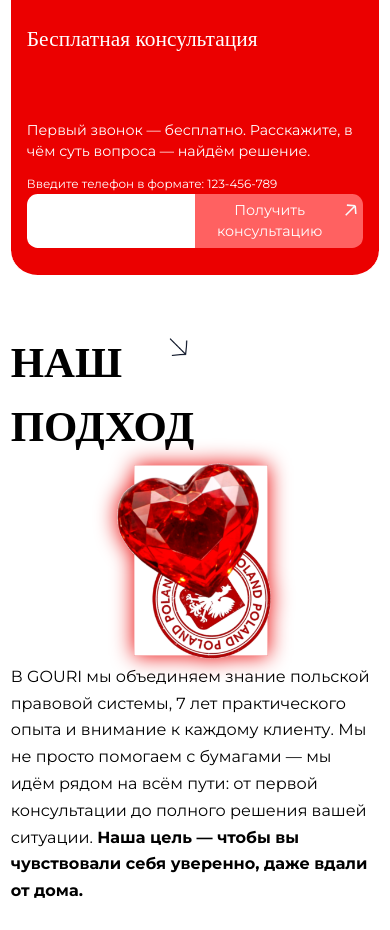
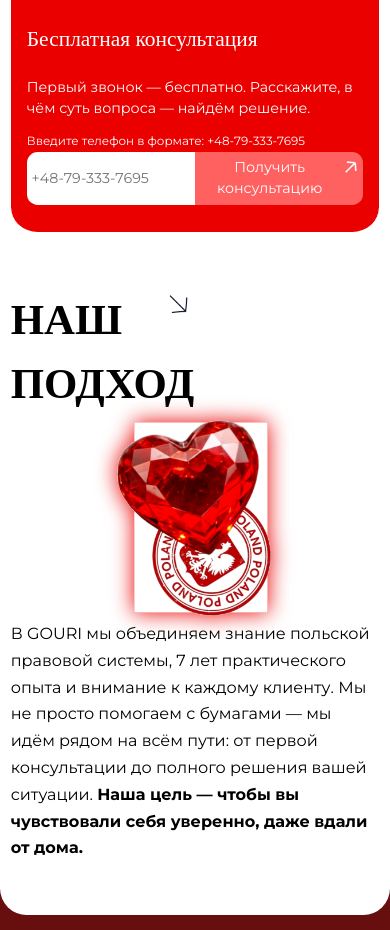
Before and after one commit to vadim4web/gouri, a Vue app: page / in a window 390 px wide. Shown: the part 3080-4010 px from the top of the page. Built offline with nearby package versions, Linux system fonts and the light colour scheme; no server answers; a web font is replaced by a local one.

Commit message:
main mobile menu image drop-shadow, services request call styles and input logic adjust, global scrollbar and selection styles

```diff
--- a/src/components/RequestCall.vue
+++ b/src/components/RequestCall.vue
@@ -1,17 +1,22 @@
 <template>
   <form class="request-call" @submit.prevent="submitForm">
     <label for="phone">
-      <small>{{ $t('services_6__') }}: 123-456-789</small>
+      <small>{{ $t('services_6__') }}: +48-79-333-7695</small>
     </label>
 
     <div class="inputs">
       <input
         id="phone"
         v-model="phone"
-        type="tel"
         name="phone"
-        pattern="[0-9]{3}[0-9]{3}[0-9]{3}"
+        autocomplete="tel"
+        placeholder="+48-79-333-7695"
         required
+        aria-label="phone-input"
+        pattern="^\+48-\d{2}-\d{3}-\d{4}$"
+        @focus="prependCountryCode"
+        @input="restrictPhoneInput"
+        @blur="clearIfOnlyPrepender"
       />
 
       <button type="submit">
@@ -46,10 +51,44 @@ const USER_KEY = import.meta.env.VITE_EMAILJS_USER_KEY
 
 const phone = ref('')
 
+const prependCountryCode = event => {
+  if (!event.target.value.startsWith('+48')) {
+    event.target.value = '+48'
+  }
+}
+
+const restrictPhoneInput = event => {
+  // Remove all non-numeric characters except the plus sign
+  let input = event.target.value.replace(/[^0-9+]/g, '').slice(0, 13)
+
+  // Ensure the input starts with "+380" (or adds it if missing)
+  if (!input.startsWith('+48')) {
+    input = '+48' + input.replace('+48', '')
+  }
+
+  // Format the input as +380 99 999 9999
+  input = input
+    .replace(/^(\+48)(\d{0,2})$/, '$1-$2')
+    .replace(/^(\+48)(\d{0,2})(\d{0,3})$/, '$1-$2-$3')
+    .replace(/^(\+48)(\d{0,2})(\d{0,3})(\d{0,4})$/, '$1-$2-$3-$4')
+
+  event.target.value = input
+  phone.value = input
+}
+
+const clearIfOnlyPrepender = event => {
+  const input = event.target.value
+  if (input === '+48' || input === '+48 ') {
+    event.target.value = ''
+    phone.value = ''
+  }
+}
+
 const submitForm = async () => {
 	const text = `
         Lang: ${locale.value}
         Phone: ${phone.value}
+        Number: ${phone.value.replaceAll('-', '')}
       `
 
 	try {
--- a/src/components/ServicesSection.vue
+++ b/src/components/ServicesSection.vue
@@ -95,7 +95,7 @@ import RequestCall from './RequestCall.vue'
         background: var(--color);
 
         @media (orientation: portrait) {
-          grid-template-rows: 1.5rem 2fr 3fr;
+          grid-template-rows: 1.5rem 1fr 3fr;
         }
 
         .service-description {
--- a/src/components/SymbolicImage.vue
+++ b/src/components/SymbolicImage.vue
@@ -18,6 +18,8 @@
   height: 27.5rem;
   aspect-ratio: calc(1 / sqrt(2));
   background: white;
+
+  filter: drop-shadow(0 0 1rem var(--color));
 
 
   .symbolic-image {
--- a/src/style.css
+++ b/src/style.css
@@ -7,6 +7,21 @@
 
 * {
   scroll-behavior: smooth;
+  scroll-behavior: smooth; /* Enables smooth scrolling */
+  -webkit-overflow-scrolling: touch; /* Smooth scrolling on iOS */
+  -moz-overflow-scrolling: touch; /* Mozilla-specific smooth scrolling */
+
+  transition: all 333ms;
+  -webkit-transition: all 333ms;
+  -moz-transition: all 333ms;
+  -ms-transition: all 333ms;
+  -o-transition: all 333ms;
+
+  transition: background 0ms;
+  -webkit-transition: background 0ms;
+  -moz-transition: background 0ms;
+  -ms-transition: background 0ms;
+  -o-transition: background 0ms;
 }
 
 :root {
@@ -57,22 +72,31 @@
   }
 }
 
-* {
-  transition: all 333ms;
-  -webkit-transition: all 333ms;
-  -moz-transition: all 333ms;
-  -ms-transition: all 333ms;
-  -o-transition: all 333ms;
-
-  transition: background 0ms;
-  -webkit-transition: background 0ms;
-  -moz-transition: background 0ms;
-  -ms-transition: background 0ms;
-  -o-transition: background 0ms;
+::selection {
+  background: var(--color50);
+  color: white;
+}
+::-moz-selection {
+  background: var(--color50);
+  color: white;
 }
 
-::selection {
-  background: var(--color50);
+/* WebKit scrollbar (Chrome, Edge, Safari) */
+::-webkit-scrollbar {
+  width: 0.5rem;
+}
+::-webkit-scrollbar-thumb {
+  background-color: var(--color-grey);
+  border-radius: 0.25rem;
+}
+::-webkit-scrollbar-thumb:hover {
+  background-color: var(--color);
+}
+::-webkit-scrollbar-track {
+  background-color: var(--shadow);
+}
+::-webkit-scrollbar-track:hover {
+  background-color: var(--color-grey);
 }
 
 .unbounded {
--- a/vite.config.js
+++ b/vite.config.js
@@ -6,8 +6,8 @@ export default defineConfig(({ command, mode }) => {
 	process.env = { ...process.env, ...loadEnv(mode, process.cwd()) }
 
 	const isProduction = mode === 'production' || command === 'build'
-	const base = isProduction ? '/gouri/' : '/' // ! should be set to '/'
-	// const base = '/' // ! should be set to '/'
+	// const base = isProduction ? '/gouri/' : '/' // ! should be set to '/'
+	const base = '/' // ! should be set to '/'
 
 	return {
     plugins: [
```
